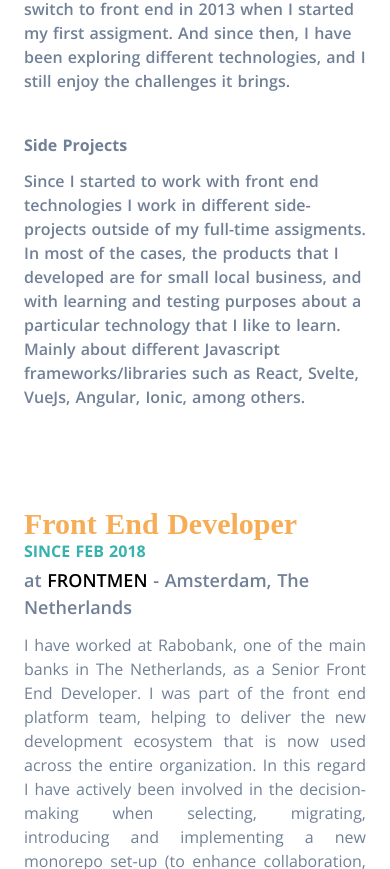
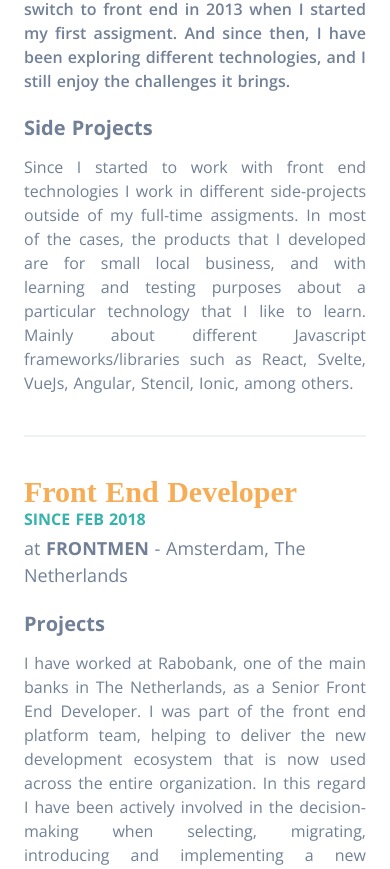
Before and after one commit to mobregozo/portfolio, a Nuxt app: page / in a window 390 px wide. Shown: the part 1131-2000 px from the top of the page. Built offline with nearby package versions, Linux system fonts and the light colour scheme; a web font is replaced by a local one.

Commit message:
feat: add new v-for directive

```diff
--- a/components/Resume.vue
+++ b/components/Resume.vue
@@ -16,12 +16,12 @@
           <div class="font-bold mb-3 text-gray-500">
             <i class="fas fa-map-marker-alt"></i> AMSTERDAM, NETHERLANDS
           </div>
-          <p class="mb-2 mt-8 text-gray-600 font-semibold">
+          <p class="mb-2 mt-8 text-gray-600 font-semibold text-justify">
             I am an enthusiastic Front End Developer from a little town called
             Necochea in the coast of Argentina. Passionate about software
             development and developer communities.
           </p>
-          <p class="mb-2 text-gray-600 font-semibold">
+          <p class="mb-2 text-gray-600 font-semibold text-justify">
             Currently, I am centered on web, desktop, and hybrid mobile
             applications, using different JavaScript related Frameworks. I have
             worked as a developer for more than 8 years, in different kinds of
@@ -30,7 +30,7 @@
             testing and up to production deployment, with an emphasis on front
             end features.
           </p>
-          <p class="text-gray-600 font-semibold">
+          <p class="text-gray-600 font-semibold text-justify">
             I consider myself a real team player who understands the importance
             of teamwork, proactivity, collaboration, continuous feedback, and
             open communication.
@@ -75,7 +75,7 @@
       >
         <div class="my-auto">
           <h1 class="mb-5 text-6xl font-bold leading-none">Experience</h1>
-          <p class="text-gray-600 font-semibold">
+          <p class="text-gray-600 font-semibold text-justify">
             I have worked as a Developer since 2011, I started as a
             consultant/back end developer, and due to the fact that I always
             liked UI/UX related topics, I did a switch to front end in 2013 when
@@ -83,225 +83,61 @@
             different technologies, and I still enjoy the challenges it brings.
           </p>
 
-          <div class="flex flex-no-wrap flex-col md:flex-row mb-5 py-10">
+          <div class="flex flex-no-wrap flex-col md:flex-row mb-5 py-5">
             <div class="mr-auto">
-              <div class="mb-3 font-bold text-gray-600">
+              <div class="mb-3 font-bold text-xl text-gray-600">
                 Side Projects
               </div>
-              <p class="text-gray-600 font-semibold">
+              <p class="text-gray-600 text-justify">
                 Since I started to work with front end technologies I work in
                 different side-projects outside of my full-time assigments. In
                 most of the cases, the products that I developed are for small
                 local business, and with learning and testing purposes about a
                 particular technology that I like to learn. Mainly about
                 different Javascript frameworks/libraries such as React, Svelte,
-                VueJs, Angular, Ionic, among others.
+                VueJs, Angular, Stencil, Ionic, among others.
               </p>
             </div>
           </div>
-          <div class="flex flex-no-wrap flex-col md:flex-row mb-5 py-10">
+
+          <div
+            v-for="job in experiences"
+            v-bind:key="job.companyName"
+            class="flex flex-no-wrap flex-col md:flex-row border-solid border-t-2 border-gray-200 py-10"
+          >
             <div class="mr-auto">
               <div class="md:flex items-center md:justify-between">
                 <h3
                   class="m-0 font-bold text-gray-700 text-3xl leading-none text-secondary-400"
                 >
-                  Front End Developer
+                  {{ job.role }}
                 </h3>
                 <div class="text-primary-500 font-bold whitespace-no-wrap">
-                  SINCE FEB 2018
+                  {{ job.period }}
                 </div>
               </div>
-              <div class="mb-3 mt-1 font-semibold text-lg text-gray-600">
-                at <span class="text-black">FRONTMEN </span>- Amsterdam, The
-                Netherlands
+              <div class="mb-3 mt-1 text-lg text-gray-600">
+                at <span class="font-bold">{{ job.companyName }} </span>-
+                {{ job.location }}
               </div>
-              <p class="text-gray-600 text-justify">
-                I have worked at Rabobank, one of the main banks in The
-                Netherlands, as a Senior Front End Developer. I was part of the
-                front end platform team, helping to deliver the new development
-                ecosystem that is now used across the entire organization. In
-                this regard I have actively been involved in the decision-making
-                when selecting, migrating, introducing and implementing a new
-                monorepo set-up (to enhance collaboration, code reachability,
-                coordinated deployments & versioning amongst others) among with
-                the new upcoming design of the different apps.
+              <p class="mt-4 mb-4 text-gray-600 font-semibold text-justify">
+                {{ job.description }}
               </p>
-              <p class="mt-5 text-gray-600">
-                <span class="font-bold">Main Technologies:</span>
-                JavaScript, AngularJs, Angular, Ionic, Stencil, Redux, among
-                others.
-              </p>
-            </div>
-          </div>
-          <div
-            class="flex flex-col md:flex-row mb-5 border-solid border-t-2 border-gray-200 py-10"
-          >
-            <div class="mr-auto">
-              <h3
-                class="m-0 font-bold text-gray-700 text-3xl leading-none text-secondary-400"
+              <div class="mt-5 font-bold text-xl text-gray-600">Projects</div>
+              <div
+                v-for="project in job.projects"
+                :key="project.description"
+                class="mt-3 mb-8 last-child:mb-0"
               >
-                Front End Developer
-              </h3>
-              <div class="mb-3 font-bold text-gray-600">
-                at MOBIQUITY - Amsterdam, The Netherlands
-              </div>
-              <p class="mt-8 text-gray-600 font-semibold">
-                Within Mobiquity I worked as a Front End Developer for different
-                business domains. Gained a lot of experience working in an
-                international environment, and interview recruiting process.
-              </p>
-              <p class="mt-8 text-gray-600 font-semibold">
-                Worked at Backbase, an online banking platform, as a Front End
-                consultant for professional services, developing and helping the
-                team to integrate and implement the UI (Web Apps and Hybrid
-                Mobile Apps) of the company products with the different Bank
-                cores systems.
-              </p>
-              <p class="mt-5 text-gray-600 font-semibold">
-                <strong>Main Technologies:</strong>
-                AngularJs, Angular, Protractor and Jasmine.
-              </p>
-              <p class="mt-8 text-gray-600 font-semibold">
-                Worked as a Web Developer for an e-commerce hybrid Mobile
-                Application called The Children's Place, based on the Us.
-              </p>
-              <p class="mt-5 text-gray-600 font-semibold">
-                <strong>Main Technologies:</strong>
-                Angular and Ionic
-              </p>
-            </div>
-            <div class="resume-date text-md-right">
-              <div class="text-primary-500 font-bold whitespace-no-wrap">
-                JUN 2017 - JAN 2018
-              </div>
-            </div>
-          </div>
-          <div
-            class="flex flex-col md:flex-row mb-5 border-solid border-t-2 border-gray-200 py-10"
-          >
-            <div class="mr-auto">
-              <h3
-                class="m-0 font-bold text-gray-700 text-3xl leading-none text-secondary-400"
-              >
-                Front End Developer
-              </h3>
-              <div class="mb-3 font-bold text-gray-600">
-                at NORSYNC - Tandil, Argentina
-              </div>
-              <p class="mt-8 text-gray-600 font-semibold">
-                At Norsyncm were we worked in a startup model, I was really
-                involved in all the phases of the development cycle of the
-                projects. I also gained experience in other areas such as design
-                and marketing.
-              </p>
-              <p class="mt-8 text-gray-600 font-semibold">
-                Worked as a Web and Mobile Front End Developer, where I
-                developed several hybrid applications and web apps from scratch
-                that are now still in production, including Application
-                distribution into the different stores. Regarding the business
-                domain, the applications were Booking systems, Ticket systems
-                and Live feed events applications, among others. These apps were
-                implemented in stores succh as restaurants, sports clubs, bars
-                and shoppings.
-              </p>
-              <p class="mt-5 text-gray-600 font-semibold">
-                <strong>Main Technologies:</strong>
-                AngularJs, Angular, Ionic, NodeJs, Protractor, Jasmine,
-                Bootstrap and Gulp.
-              </p>
-            </div>
-            <div class="resume-date text-md-right">
-              <div class="text-primary-500 font-bold whitespace-no-wrap">
-                JAN 2016 - MAY 2017
-              </div>
-            </div>
-          </div>
-          <div
-            class="flex flex-col md:flex-row mb-5 border-solid border-t-2 border-gray-200 py-10"
-          >
-            <div class="mr-auto">
-              <h3
-                class="m-0 font-bold text-gray-700 text-3xl leading-none text-secondary-400"
-              >
-                Software Engineer
-              </h3>
-              <div class="mb-3 font-bold text-gray-600">
-                at SPARK DIGITAL (former DevSpark ) - Tandil, Argentina
-              </div>
-              <p class="mt-8 text-gray-600 font-semibold">
-                Within Devspark I did my first official step into Front End
-                development, something that I was already doing in my free time.
-                I also gained experience in integration strategies, management,
-                and team building. I had direct contact with many stakeholders
-                from several backgrounds and their clients.
-              </p>
-              <p class="mt-8 text-gray-600 font-semibold">
-                Lead a front end development of a SPA. A private online social
-                media, which allows users to share and support private and
-                emotional conversations. Since we were a small team, I was
-                involved in all technical and non-technical discussions related
-                to the end product, and also was able to refactor the
-                Application to improve several aspects that were missing at the
-                moment that we took over it.
-              </p>
-              <p class="mt-5 text-gray-600 font-semibold">
-                <strong>Main Technologies:</strong>
-                Django, Heroku, AngularJs, JQuery, Protractor, jasmine, SASS,
-                CSS, Bootstrap, and Grunt.
-              </p>
-              <p class="mt-8 text-gray-600 font-semibold">
-                Worked as an APIgee 4G developer, which is a cloud-based
-                platform for APIs. My duties were the design and development of
-                RESTful APIs into Apigee Platform. In order to expose automatic
-                digital supply chain services to increase the platform’s
-                integration capabilities with third-party applications.
-                Application’s issue diagnostics and resolution, deployment
-                management and customer service orientation.
-              </p>
-              <p class="mt-5 text-gray-600 font-semibold">
-                <strong>Main Technologies:</strong>
-                APIGee products, JavaScript, RESTful, Jmeter and SoapUI.
-              </p>
-            </div>
-            <div class="resume-date text-md-right">
-              <div class="text-primary-500 font-bold whitespace-no-wrap">
-                Apr 2014 – Dec 2015
-              </div>
-            </div>
-          </div>
-          <div
-            class="flex flex-col md:flex-row mb-5 border-solid border-t-2 border-gray-200 py-10"
-          >
-            <div class="mr-auto">
-              <h3
-                class="m-0 font-bold text-gray-700 text-3xl leading-none text-secondary-400"
-              >
-                Technical Consultant
-              </h3>
-              <div class="mb-3 font-bold text-gray-600">
-                at Grupo Assa - Tandil, Argentina
-              </div>
-              <p class="mt-8 text-gray-600 font-semibold">
-                Gained experience in office environment, customer care, and
-                working with distributed remote teams.
-              </p>
-              <p class="mt-8 text-gray-600 font-semibold">
-                Worked as a JD Edwards developer, an Enterprise Resource
-                Planning. My responsibilities included business process
-                optimization, in order to improve our client’s business
-                activities such as sales, deliveries, payments, production,
-                inventory, and administration quality. Review code for quality
-                and adherence to standards. And, apply and analyze business
-                requests to determine how best to create successful resolution.
-              </p>
-              <p class="mt-5 text-gray-600 font-semibold">
-                <strong>Main Technologies:</strong>
-                JD Edwards, Oracle SQL, ERP technologies related and C/C++.
-              </p>
-            </div>
-            <div class="resume-date text-md-right">
-              <div class="text-primary-500 font-bold whitespace-no-wrap">
-                NOV 2011 - NOV 2012
+                <p class="text-gray-600 text-justify">
+                  {{ project.description }}
+                </p>
+                <div class="mt-2 text-gray-600">
+                  <div class="font-semibold">Main Technologies</div>
+                  <p>
+                    {{ project.technologies }}
+                  </p>
+                </div>
               </div>
             </div>
           </div>
@@ -317,11 +153,11 @@
             Besides work, I usually spend my free time outdoors playing sports
             and travelling around, taking pictures of everything I see.
           </p>
-          <p class="mb-2 mt-8 text-gray-600 font-semibold">
+          <p class="mb-2 mt-4 text-gray-600 font-semibold">
             Related to sports I am passionate about football, love to read and
             talk about it, and of course play as much as I can.
           </p>
-          <p class="mb-2 mt-8 text-gray-600 font-semibold">
+          <p class="mb-2 mt-4 text-gray-600 font-semibold">
             When I am not running outside, I am behind my drums, instrument that
             I play since I was a little kid, and I still enjoy playing the good
             old punk rock songs that I used to listen to when I was at high
@@ -346,3 +182,139 @@
     </div>
   </section>
 </template>
+
+<script>
+export default {
+  data: () => {
+    return {
+      isActive: false,
+      menuActive: 'ABOUT',
+      experiences: [
+        {
+          companyName: 'FRONTMEN',
+          location: 'Amsterdam, The Netherlands',
+          role: 'Front End Developer',
+          period: 'SINCE FEB 2018',
+          description: ``,
+          projects: [
+            {
+              technologies: `JavaScript, AngularJs, Angular, Ionic, Stencil and Redux.`,
+              description: `I have worked at Rabobank, one of the main banks in The
+                Netherlands, as a Senior Front End Developer. I was part of the
+                front end platform team, helping to deliver the new development
+                ecosystem that is now used across the entire organization. In
+                this regard I have been actively involved in the decision-making
+                when selecting, migrating, introducing and implementing a new
+                monorepo set-up (to enhance collaboration, code reachability,
+                coordinated deployments & versioning amongst others) along with
+                the new upcoming design of the different apps.`
+            }
+          ]
+        },
+        {
+          companyName: 'MOBIQUITY',
+          location: 'Amsterdam, The Netherlands',
+          role: 'Front End Developer',
+          period: 'JUN 2017 - JAN 2018',
+          description: `Within Mobiquity I worked as a Front End Developer for different
+                business domains. Gained a lot of experience working in an
+                international environment, and interview recruiting process.`,
+          projects: [
+            {
+              technologies: `AngularJs, Angular, Protractor and Jasmine.`,
+              description: `Worked at Backbase, an online banking platform, as a Front End
+                consultant for professional services, developing and helping the
+                team to integrate and implement the UI (Web Apps and Hybrid
+                Mobile Apps) of the company products with the different Bank
+                cores systems.`
+            },
+            {
+              technologies: `Angular and Ionic`,
+              description: `Worked as a Web Developer for an e-commerce hybrid Mobile
+                Application called The Children's Place, based on the Us.`
+            }
+          ]
+        },
+        {
+          companyName: 'NORSYNC',
+          location: 'Tandil, Argentina',
+          role: 'Front End Developer',
+          period: 'JAN 2016 - MAY 2017',
+          description: `At Norsync were we worked in a startup model, I was really
+                involved in all the phases of the development cycle of the
+                projects. I also gained experience in other areas such as design
+                and marketing.`,
+          projects: [
+            {
+              technologies: `AngularJs, Angular, Ionic, NodeJs, Protractor, Jasmine,
+                Bootstrap and Gulp.`,
+              description: `Worked as a Web and Mobile Front End Developer, where I
+                developed several hybrid applications and web apps from scratch
+                that are now still in production, including Application
+                distribution into the different stores. Regarding the business
+                domain, the applications were Booking systems, Ticket systems
+                and Live feed events applications, among others. These apps were
+                implemented in stores succh as restaurants, sports clubs, bars
+                and shoppings.`
+            }
+          ]
+        },
+        {
+          companyName: 'SPARK DIGITAL (former DevSpark )',
+          location: 'Tandil, Argentina',
+          role: 'Software Engineer',
+          period: 'Apr 2014 – Dec 2015',
+          description: `Within Devspark I did my first official step into Front End
+                development, something that I was already doing in my free time.
+                I also gained experience in integration strategies, management,
+                and team building. I had direct contact with many stakeholders
+                from several backgrounds and their clients.`,
+          projects: [
+            {
+              technologies: `Django, Heroku, AngularJs, JQuery, Protractor, jasmine, SASS,
+                CSS, Bootstrap, and Grunt.`,
+              description: `I have lead a front end development of a SPA. A private online
+                social media, which allows users to share and support private
+                and emotional conversations. Since we were a small team, I was
+                involved in all technical and non-technical discussions related
+                to the end product, and also was able to refactor the
+                Application to improve several aspects that were missing at the
+                moment that we took over it.`
+            },
+            {
+              technologies: `APIGee products, JavaScript, RESTful, Jmeter and SoapUI.`,
+              description: `Worked as an APIgee 4G developer, which is a cloud-based
+                platform for APIs. My duties were the design and development of
+                RESTful APIs into Apigee Platform. In order to expose automatic
+                digital supply chain services to increase the platform’s
+                integration capabilities with third-party applications.
+                Application’s issue diagnostics and resolution, deployment
+                management and customer service orientation.`
+            }
+          ]
+        },
+        {
+          companyName: 'Grupo Assa',
+          location: 'Tandil, Argentina',
+          role: 'Technical Consultant',
+          period: 'NOV 2011 - NOV 2012',
+          description: ` Gained experience in office environment, customer care, and
+                working with distributed remote teams.`,
+          projects: [
+            {
+              technologies: `JD Edwards, Oracle SQL, ERP technologies related and C/C++.`,
+              description: `Worked as a JD Edwards developer, an Enterprise Resource
+                Planning. My responsibilities included business process
+                optimization, in order to improve our client’s business
+                activities such as sales, deliveries, payments, production,
+                inventory, and administration quality. Review code for quality
+                and adherence to standards. And, apply and analyze business
+                requests to determine how best to create successful resolution.`
+            }
+          ]
+        }
+      ]
+    }
+  }
+}
+</script>
```
